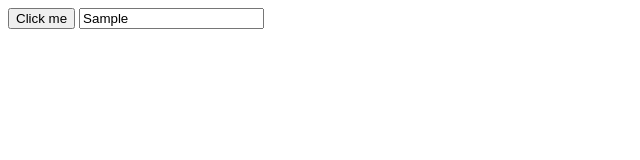
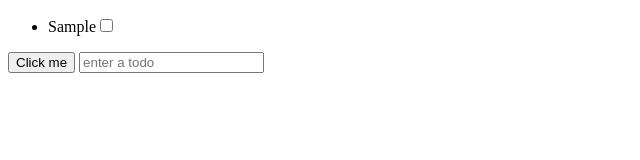
Before and after one commit to killertiger/mastering_typescript_todo, a website with bundled scripts: page index.html in a window 1280 px wide. Both pictures are taken after typing "Sample" into the empty fields and a click on the button "Click me". Shown: the whole page, without its empty margins (0-640 px from the left). Built offline with nearby package versions, Linux system fonts and the light colour scheme.

Commit message:
feat: :sparkles: Form with checkbox - TODO list page

```diff
--- a/index.html
+++ b/index.html
@@ -4,6 +4,7 @@
     <title>Mini Project</title>
   </head>
   <body>
+    <ul id="todolist"></ul>
     <form id="todoform">
       <button id="btn">Click me</button>
       <input id="todoinput" type="text" placeholder="enter a todo" />
--- a/src/index.ts
+++ b/src/index.ts
@@ -1,10 +1,18 @@
 const btn = document.getElementById("btn")!;
 const input = document.getElementById("todoinput")! as HTMLInputElement;
 const form = document.querySelector("#todoform")! as HTMLFormElement;
+const list = document.getElementById("todolist")!;
 
 function handleSubmit(e: SubmitEvent) {
     e.preventDefault();
-    console.log("SUBMITTED!");
+    const newTodoText = input.value;
+    const newLi = document.createElement("LI");
+    const checkbox = document.createElement("input");
+    checkbox.type = "checkbox";
+    newLi.append(newTodoText);
+    newLi.append(checkbox);
+    list.append(newLi);
+    input.value = "";
 }
 
 form.addEventListener("submit", handleSubmit);
```
